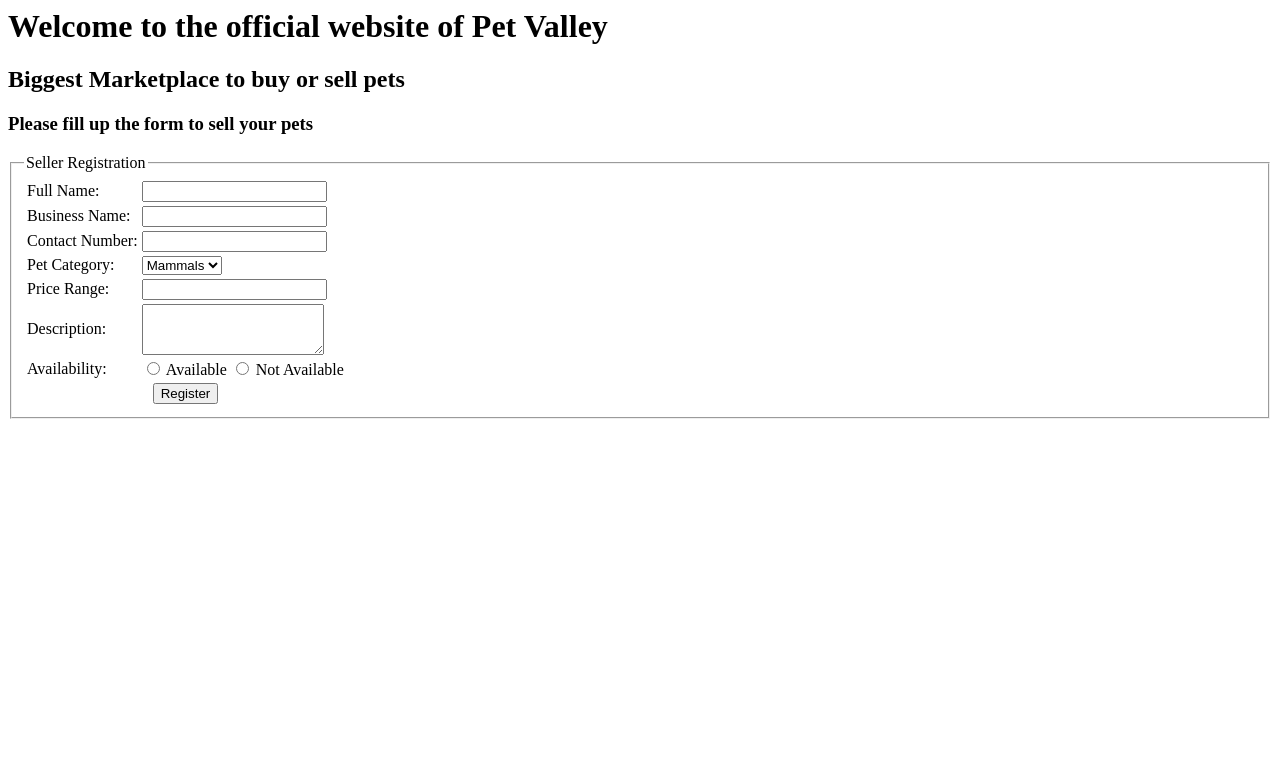
After one commit to Udoy2/WEBTECH, a PHP site: page /seller.php in a window 1280 px wide. The commit adds this page. Shown: the top 783 px of the page. Run offline with PHP 8.4, Linux system fonts and the light colour scheme.

Commit message:
Refactor buyer registration form layout and ✅ add seller registration form

```diff
--- /dev/null
+++ b/view/seller.php
@@ -0,0 +1,63 @@
+<html>
+<head>
+    <title>Pet Valley</title>
+</head>
+<body>
+    <h1>Welcome to the official website of Pet Valley</h1>
+    <h2>Biggest Marketplace to buy or sell pets</h2>
+    <h3>Please fill up the form to sell your pets</h3>
+
+    <form action="register.php" method="POST">
+        <fieldset>
+            <legend>Seller Registration</legend>
+            <table>
+                <tr>
+                    <td><label for="seller_name">Full Name:</label></td>
+                    <td><input type="text" id="seller_name" name="seller_name" required></td>
+                </tr>
+                <tr>
+                    <td><label for="business_name">Business Name:</label></td>
+                    <td><input type="text" id="business_name" name="business_name" required></td>
+                </tr>
+                <tr>
+                    <td><label for="contact_number">Contact Number:</label></td>
+                    <td><input type="tel" id="contact_number" name="contact_number" required></td>
+                </tr>
+                <tr>
+                    <td><label for="pet_category">Pet Category:</label></td>
+                    <td>
+                        <select id="pet_category" name="pet_category">
+                            <option value="mammals">Mammals</option>
+                            <option value="birds">Birds</option>
+                            <option value="reptiles">Reptiles</option>
+                            <option value="aquatic">Aquatic</option>
+                        </select>
+                    </td>
+                </tr>
+                <tr>
+                    <td><label for="price_range">Price Range:</label></td>
+                    <td><input type="number" id="price_range" name="price_range" min="1" required></td>
+                </tr>
+                <tr>
+                    <td><label for="description">Description:</label></td>
+                    <td><textarea id="description" name="description" rows="3" required></textarea></td>
+                </tr>
+                <tr>
+                    <td><label for="availability">Availability:</label></td>
+                    <td>
+                        <input type="radio" id="available" name="availability" value="available" required>
+                        <label for="available">Available</label>
+                        <input type="radio" id="not_available" name="availability" value="not_available">
+                        <label for="not_available">Not Available</label>
+                    </td>
+                </tr>
+                <tr>
+                    <td colspan="2" style="text-align: center;">
+                        <button type="submit">Register</button>
+                    </td>
+                </tr>
+            </table>
+        </fieldset>
+    </form>
+</body>
+</html>
```
Also changed, not shown: view/buyer.php (+38 -30 lines).
